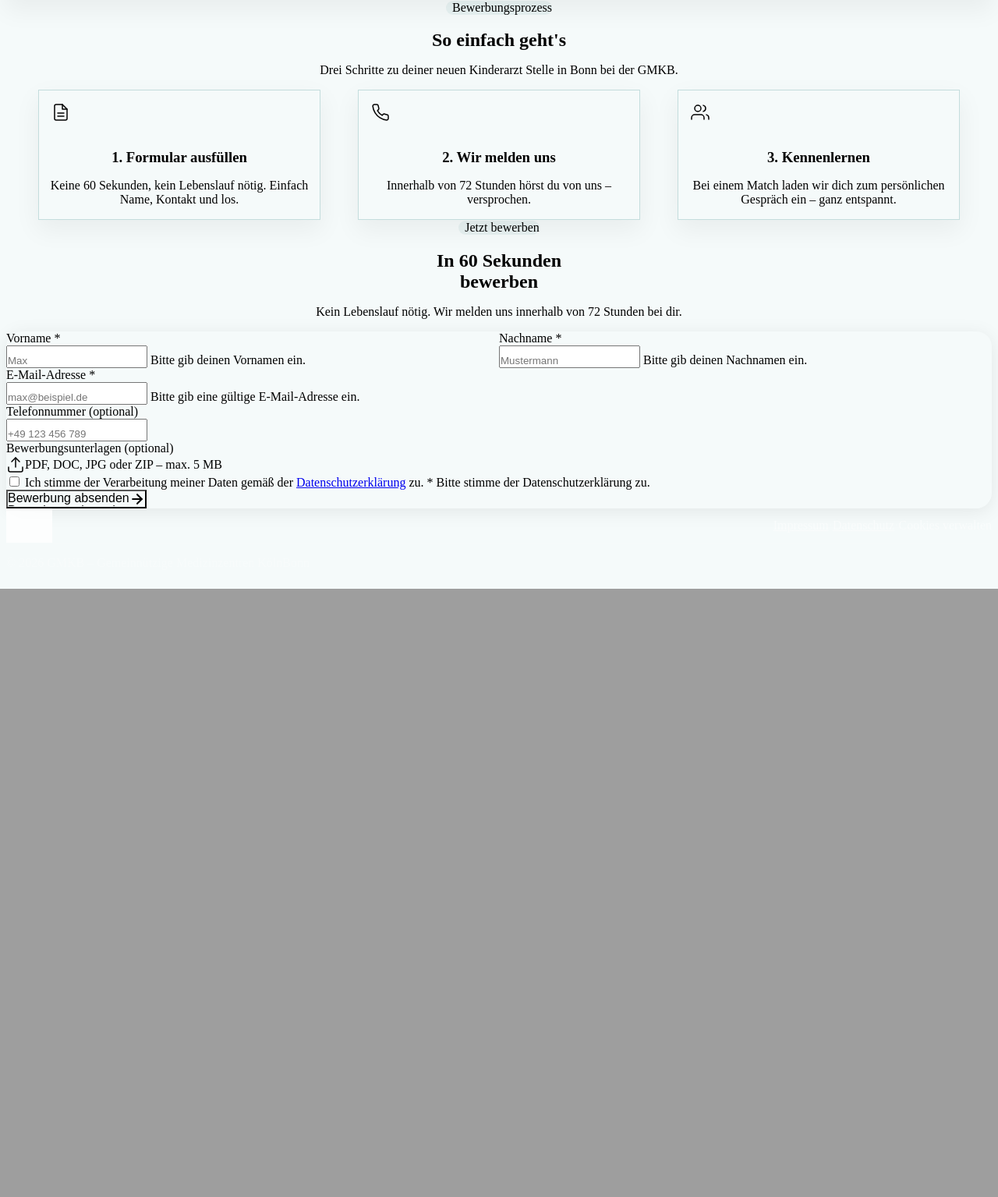
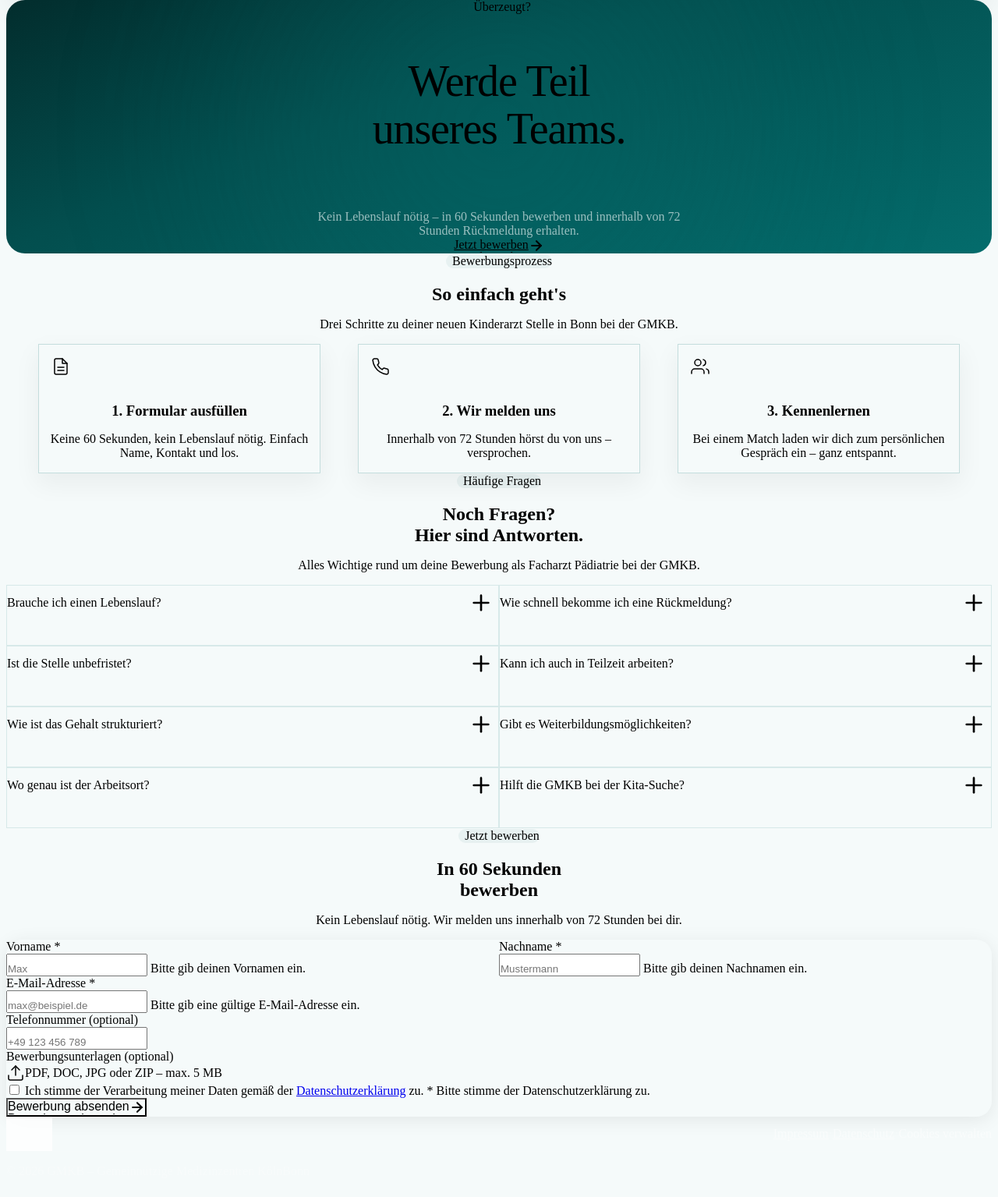
Before and after one commit to philipp-ekstrand/gmkb-landingpages, a PHP site: page / in a window 1280 px wide. Shown: the part 4073-5608 px from the top of the page at 78% size. Before the commit the page ends 4828 px from the top, so only its background shows below. Run offline with PHP 8.4, Linux system fonts and the light colour scheme; some web fonts are replaced; grey boxes are pictures that could not be loaded.

Commit message:
M11: FAQ-Sektion + Glassmorphism – FAQ Akkordeon, zweiter CTA-Banner, Benefit-Card Glassmorphism, Testimonial Update
Co-Authored-By: Claude Opus 4.6 <noreply@anthropic.com>

```diff
--- a/pages/paediatrie/index.html
+++ b/pages/paediatrie/index.html
@@ -491,6 +491,39 @@
   </section>
 
   <!-- ============================================================
+       [7b] ZWEITER CTA-BANNER
+       ============================================================ -->
+  <div class="section cta-banner-wrap">
+    <div class="container">
+      <section class="cta-banner" aria-label="Jetzt bewerben – zweiter Aufruf">
+        <div class="cta-banner__bg" aria-hidden="true">
+          <div class="cta-banner__glow"></div>
+        </div>
+        <div class="cta-banner__container">
+          <span class="benefits__tag benefits__tag--dark">
+            <span class="benefits__tag-dot"></span>
+            Überzeugt?
+          </span>
+          <p class="cta-banner__text">
+            Werde Teil<br>unseres Teams.
+          </p>
+          <p class="cta-banner__subtext">Kein Lebenslauf nötig – in 60 Sekunden bewerben und innerhalb von 72 Stunden Rückmeldung erhalten.</p>
+          <a href="#bewerbung" class="btn btn--flip btn--white" data-track="cta-click" data-track-label="banner-cta-2">
+            <span class="btn__texts">
+              <span class="btn__text">Jetzt bewerben</span>
+              <span class="btn__text">Jetzt bewerben</span>
+            </span>
+            <span class="btn__arrows">
+              <svg class="btn__arrow-icon" width="20" height="20" viewBox="0 0 24 24" fill="none" stroke="currentColor" stroke-width="2.5" stroke-linecap="round" stroke-linejoin="round" aria-hidden="true"><path d="M5 12h14"/><path d="M12 5l7 7-7 7"/></svg>
+              <svg class="btn__arrow-icon" width="20" height="20" viewBox="0 0 24 24" fill="none" stroke="currentColor" stroke-width="2.5" stroke-linecap="round" stroke-linejoin="round" aria-hidden="true"><path d="M5 12h14"/><path d="M12 5l7 7-7 7"/></svg>
+            </span>
+          </a>
+        </div>
+      </section>
+    </div>
+  </div>
+
+  <!-- ============================================================
        [8] ABLAUF SECTION – "So einfach geht's", 3 Schritte
        ============================================================ -->
   <section class="process section" id="ablauf" aria-labelledby="process-heading">
@@ -565,7 +598,113 @@
   </section>
 
   <!-- ============================================================
-       [9] FORMULAR SECTION – "In 60 Sekunden bewerben"
+       [9] FAQ SECTION – Häufige Fragen
+       ============================================================ -->
+  <section class="faq section" id="faq" aria-labelledby="faq-heading">
+    <div class="container">
+      <div class="faq__header reveal">
+        <span class="benefits__tag">
+          <span class="benefits__tag-dot"></span>
+          Häufige Fragen
+        </span>
+        <h2 id="faq-heading">Noch Fragen?<br>Hier sind Antworten.</h2>
+        <p class="faq__intro">Alles Wichtige rund um deine Bewerbung als Facharzt Pädiatrie bei der GMKB.</p>
+      </div>
+
+      <div class="faq__grid">
+        <!-- FAQ 1 -->
+        <div class="faq__item reveal">
+          <button class="faq__question" aria-expanded="false">
+            <span>Brauche ich einen Lebenslauf?</span>
+            <svg class="faq__icon" width="20" height="20" viewBox="0 0 24 24" fill="none" stroke="currentColor" stroke-width="2" stroke-linecap="round" stroke-linejoin="round" aria-hidden="true"><path d="M12 5v14"/><path d="M5 12h14"/></svg>
+          </button>
+          <div class="faq__answer">
+            <p>Nein! Unser Bewerbungsformular ist bewusst einfach gehalten. Name, E-Mail und optional Telefonnummer reichen aus. Du kannst aber natürlich gerne Unterlagen hochladen, wenn du möchtest.</p>
+          </div>
+        </div>
+
+        <!-- FAQ 2 -->
+        <div class="faq__item reveal">
+          <button class="faq__question" aria-expanded="false">
+            <span>Wie schnell bekomme ich eine Rückmeldung?</span>
+            <svg class="faq__icon" width="20" height="20" viewBox="0 0 24 24" fill="none" stroke="currentColor" stroke-width="2" stroke-linecap="round" stroke-linejoin="round" aria-hidden="true"><path d="M12 5v14"/><path d="M5 12h14"/></svg>
+          </button>
+          <div class="faq__answer">
+            <p>Wir melden uns innerhalb von 72 Stunden bei dir – in der Regel sogar schneller. Du erhältst eine persönliche Rückmeldung, keine automatisierte Standardmail.</p>
+          </div>
+        </div>
+
+        <!-- FAQ 3 -->
+        <div class="faq__item reveal">
+          <button class="faq__question" aria-expanded="false">
+            <span>Ist die Stelle unbefristet?</span>
+            <svg class="faq__icon" width="20" height="20" viewBox="0 0 24 24" fill="none" stroke="currentColor" stroke-width="2" stroke-linecap="round" stroke-linejoin="round" aria-hidden="true"><path d="M12 5v14"/><path d="M5 12h14"/></svg>
+          </button>
+          <div class="faq__answer">
+            <p>Ja, wir bieten eine unbefristete Anstellung in Vollzeit. Als gemeinnütziger und diakonischer Träger mit über 20 Jahren Erfahrung bieten wir langfristige Perspektiven.</p>
+          </div>
+        </div>
+
+        <!-- FAQ 4 -->
+        <div class="faq__item reveal">
+          <button class="faq__question" aria-expanded="false">
+            <span>Kann ich auch in Teilzeit arbeiten?</span>
+            <svg class="faq__icon" width="20" height="20" viewBox="0 0 24 24" fill="none" stroke="currentColor" stroke-width="2" stroke-linecap="round" stroke-linejoin="round" aria-hidden="true"><path d="M12 5v14"/><path d="M5 12h14"/></svg>
+          </button>
+          <div class="faq__answer">
+            <p>Grundsätzlich ist die Stelle als Vollzeitstelle ausgeschrieben. Wir sind aber offen für flexible Arbeitszeitmodelle – sprich uns einfach darauf an.</p>
+          </div>
+        </div>
+
+        <!-- FAQ 5 -->
+        <div class="faq__item reveal">
+          <button class="faq__question" aria-expanded="false">
+            <span>Wie ist das Gehalt strukturiert?</span>
+            <svg class="faq__icon" width="20" height="20" viewBox="0 0 24 24" fill="none" stroke="currentColor" stroke-width="2" stroke-linecap="round" stroke-linejoin="round" aria-hidden="true"><path d="M12 5v14"/><path d="M5 12h14"/></svg>
+          </button>
+          <div class="faq__answer">
+            <p>Wir vergüten nach Tarif mit regelmäßigen Anpassungen. Dazu kommen variable Vergütungsbestandteile, ein Mobilitätszuschuss (z.B. Deutschlandticket) und weitere Corporate Benefits.</p>
+          </div>
+        </div>
+
+        <!-- FAQ 6 -->
+        <div class="faq__item reveal">
+          <button class="faq__question" aria-expanded="false">
+            <span>Gibt es Weiterbildungsmöglichkeiten?</span>
+            <svg class="faq__icon" width="20" height="20" viewBox="0 0 24 24" fill="none" stroke="currentColor" stroke-width="2" stroke-linecap="round" stroke-linejoin="round" aria-hidden="true"><path d="M12 5v14"/><path d="M5 12h14"/></svg>
+          </button>
+          <div class="faq__answer">
+            <p>Absolut! Wir bieten individuelle Weiterbildung Pädiatrie durch interne und externe Fortbildungsprogramme – auch fachübergreifend in Ergotherapie und Logopädie. Deine Entwicklung liegt uns am Herzen.</p>
+          </div>
+        </div>
+
+        <!-- FAQ 7 -->
+        <div class="faq__item reveal">
+          <button class="faq__question" aria-expanded="false">
+            <span>Wo genau ist der Arbeitsort?</span>
+            <svg class="faq__icon" width="20" height="20" viewBox="0 0 24 24" fill="none" stroke="currentColor" stroke-width="2" stroke-linecap="round" stroke-linejoin="round" aria-hidden="true"><path d="M12 5v14"/><path d="M5 12h14"/></svg>
+          </button>
+          <div class="faq__answer">
+            <p>Die Stelle ist im Raum Bonn angesiedelt. Unsere Medizinzentren befinden sich in Bonn und im Rhein-Sieg-Kreis – gut erreichbar mit öffentlichen Verkehrsmitteln und mit Parkplätzen vor Ort.</p>
+          </div>
+        </div>
+
+        <!-- FAQ 8 -->
+        <div class="faq__item reveal">
+          <button class="faq__question" aria-expanded="false">
+            <span>Hilft die GMKB bei der Kita-Suche?</span>
+            <svg class="faq__icon" width="20" height="20" viewBox="0 0 24 24" fill="none" stroke="currentColor" stroke-width="2" stroke-linecap="round" stroke-linejoin="round" aria-hidden="true"><path d="M12 5v14"/><path d="M5 12h14"/></svg>
+          </button>
+          <div class="faq__answer">
+            <p>Ja! Wir vermitteln aktiv Kita-Plätze in Bonn und im Rhein-Sieg-Kreis. Vereinbarkeit von Familie und Beruf ist uns als Arbeitgeber besonders wichtig.</p>
+          </div>
+        </div>
+      </div>
+    </div>
+  </section>
+
+  <!-- ============================================================
+       [10] FORMULAR SECTION – "In 60 Sekunden bewerben"
        ============================================================ -->
   <section class="form-section section" id="bewerbung" aria-labelledby="form-heading">
     <div class="container container--narrow">
--- a/pages/paediatrie/scripts.js
+++ b/pages/paediatrie/scripts.js
@@ -324,6 +324,53 @@
   }
 
   /* ------------------------------------------------------------
+     9. FAQ ACCORDION
+     ------------------------------------------------------------ */
+  function initFaqAccordion() {
+    var items = document.querySelectorAll('.faq__item');
+    if (!items.length) return;
+
+    items.forEach(function (item) {
+      var btn = item.querySelector('.faq__question');
+      var answer = item.querySelector('.faq__answer');
+      if (!btn || !answer) return;
+
+      btn.addEventListener('click', function () {
+        var isOpen = item.classList.contains('faq__item--open');
+
+        if (isOpen) {
+          item.classList.remove('faq__item--open');
+          btn.setAttribute('aria-expanded', 'false');
+        } else {
+          item.classList.add('faq__item--open');
+          btn.setAttribute('aria-expanded', 'true');
+        }
+      });
+    });
+  }
+
+  /* ------------------------------------------------------------
+     10. FILE UPLOAD DISPLAY
+     ------------------------------------------------------------ */
+  function initFileUpload() {
+    var fileInput = document.getElementById('bewerbung-datei');
+    var fileName = document.getElementById('file-name');
+    var fileText = document.querySelector('.form-file__text');
+    if (!fileInput || !fileName) return;
+
+    fileInput.addEventListener('change', function () {
+      if (fileInput.files.length > 0) {
+        var names = Array.from(fileInput.files).map(function (f) { return f.name; });
+        fileName.textContent = names.join(', ');
+        if (fileText) fileText.style.display = 'none';
+      } else {
+        fileName.textContent = '';
+        if (fileText) fileText.style.display = '';
+      }
+    });
+  }
+
+  /* ------------------------------------------------------------
      INIT
      ------------------------------------------------------------ */
   document.addEventListener('DOMContentLoaded', function () {
@@ -335,6 +382,8 @@
     initVideoPlayer();
     initTracking();
     initHeroSlider();
+    initFaqAccordion();
+    initFileUpload();
   });
 
 })();
--- a/pages/paediatrie/styles.css
+++ b/pages/paediatrie/styles.css
@@ -212,11 +212,11 @@ body {
 /* Dark tag variant (for dark backgrounds) */
 .benefits__tag--dark {
   background: rgba(255, 255, 255, 0.12);
-  color: rgba(255, 255, 255, 0.8);
+  color: var(--color-white);
 }
 
 .benefits__tag--dark .benefits__tag-dot {
-  background: rgba(255, 255, 255, 0.6);
+  background: var(--color-white);
 }
 
 /* Visual column */
@@ -589,13 +589,16 @@ body {
   margin-bottom: var(--space-3);
 }
 
-/* White content container at bottom */
+/* Glassmorphism content container at bottom */
 .benefit-card__body {
   position: relative;
   z-index: 2;
   margin: var(--space-3);
   padding: var(--space-5);
-  background: var(--color-white);
+  background: rgba(240, 253, 253, 0.5);
+  backdrop-filter: blur(16px);
+  -webkit-backdrop-filter: blur(16px);
+  border: 1px solid rgba(4, 108, 108, 0.2);
   border-radius: var(--radius-md);
 }
 
@@ -1112,7 +1115,7 @@ body {
 
 /* Quote side */
 .testimonial__quote-col {
-  padding: var(--space-8);
+  padding: var(--space-10) var(--space-8);
   display: flex;
   flex-direction: column;
   justify-content: center;
@@ -1146,8 +1149,8 @@ body {
 
 .testimonial__name {
   display: block;
-  font-size: var(--font-size-base);
-  font-weight: var(--font-weight-semibold);
+  font-size: var(--font-size-xl, 1.25rem);
+  font-weight: var(--font-weight-bold);
   color: var(--color-text-dark);
   margin-bottom: var(--space-1);
 }
@@ -1159,7 +1162,7 @@ body {
 
 /* Image side */
 .testimonial__image-col {
-  min-height: 300px;
+  min-height: 360px;
   position: relative;
 }
 
@@ -1185,7 +1188,7 @@ body {
   }
 
   .testimonial__quote-col {
-    padding: var(--space-10);
+    padding: var(--space-12) var(--space-10);
   }
 
   .testimonial__image-col {
@@ -1201,7 +1204,7 @@ body {
 
 @media (min-width: 1101px) {
   .testimonial__quote-col {
-    padding: var(--space-12) var(--space-10);
+    padding: var(--space-14, 56px) var(--space-10);
   }
 }
 
@@ -1211,7 +1214,7 @@ body {
   }
 
   .testimonial__quote-col {
-    padding: var(--space-14, 56px) var(--space-12);
+    padding: var(--space-16, 64px) var(--space-12);
   }
 }
 
@@ -1399,7 +1402,151 @@ body {
 }
 
 /* ------------------------------------------------------------
-   [9] FORM SECTION – "In 60 Sekunden bewerben"
+   [9] FAQ SECTION – Akkordeon
+   ------------------------------------------------------------ */
+
+.faq {
+  /* background inherited from body */
+}
+
+.faq__header {
+  text-align: center;
+  margin-bottom: var(--space-10);
+  max-width: 600px;
+  margin-left: auto;
+  margin-right: auto;
+}
+
+.faq__header h2 {
+  margin-bottom: var(--space-4);
+}
+
+.faq__intro {
+  font-size: var(--font-size-lg);
+  color: var(--color-text-muted);
+  max-width: 520px;
+  margin-inline: auto;
+}
+
+/* Grid: 1 column mobile, 2 columns desktop */
+.faq__grid {
+  display: grid;
+  gap: var(--space-4);
+}
+
+/* Individual FAQ item */
+.faq__item {
+  background: var(--color-white);
+  border-radius: var(--radius-lg);
+  border: 1px solid rgba(4, 108, 108, 0.12);
+  overflow: hidden;
+  transition: box-shadow var(--transition-base);
+}
+
+.faq__item:hover {
+  box-shadow: 0 8px 24px rgba(0, 0, 0, 0.06);
+}
+
+/* Question button */
+.faq__question {
+  display: flex;
+  align-items: center;
+  justify-content: space-between;
+  gap: var(--space-4);
+  width: 100%;
+  padding: var(--space-5) var(--space-6);
+  background: none;
+  border: none;
+  cursor: pointer;
+  font-family: inherit;
+  font-size: var(--font-size-base);
+  font-weight: var(--font-weight-semibold);
+  color: var(--color-text-dark);
+  text-align: left;
+  line-height: 1.4;
+  transition: color var(--transition-fast);
+}
+
+.faq__question:hover {
+  color: var(--color-teal);
+}
+
+.faq__question:focus-visible {
+  outline: 3px solid var(--color-teal);
+  outline-offset: -3px;
+  border-radius: var(--radius-lg);
+}
+
+/* Plus/Minus icon */
+.faq__icon {
+  flex-shrink: 0;
+  width: 32px;
+  height: 32px;
+  padding: 6px;
+  border-radius: 50%;
+  background: var(--color-teal-light);
+  color: var(--color-teal);
+  transition: transform 0.3s cubic-bezier(0.16, 1, 0.3, 1), background 0.3s ease;
+}
+
+.faq__item--open .faq__icon {
+  transform: rotate(45deg);
+  background: var(--color-teal);
+  color: var(--color-white);
+}
+
+/* Answer panel – collapsed by default */
+.faq__answer {
+  display: grid;
+  grid-template-rows: 0fr;
+  transition: grid-template-rows 0.35s cubic-bezier(0.16, 1, 0.3, 1), padding 0.35s cubic-bezier(0.16, 1, 0.3, 1);
+  padding: 0 var(--space-6);
+}
+
+.faq__answer > p {
+  overflow: hidden;
+  font-size: var(--font-size-base);
+  color: var(--color-text-body);
+  line-height: var(--line-height-body);
+}
+
+.faq__item--open .faq__answer {
+  grid-template-rows: 1fr;
+  padding: 0 var(--space-6) var(--space-6);
+}
+
+@media (min-width: 768px) {
+  .faq__grid {
+    grid-template-columns: 1fr 1fr;
+    gap: var(--space-5);
+  }
+
+  .faq__header {
+    margin-bottom: var(--space-12);
+  }
+}
+
+@media (min-width: 1101px) {
+  .faq__grid {
+    gap: var(--space-6);
+  }
+
+  .faq__question {
+    padding: var(--space-6) var(--space-8);
+  }
+
+  .faq__answer {
+    padding-left: var(--space-8);
+    padding-right: var(--space-8);
+  }
+
+  .faq__item--open .faq__answer {
+    padding: 0 var(--space-8) var(--space-8);
+  }
+}
+
+/* ------------------------------------------------------------
+   [10] FORM SECTION – "In 60 Sekunden bewerben"
    ------------------------------------------------------------ */
 
 .form-section {
```
Also changed, not shown: assets/images/testimonial-groener.jpg.
